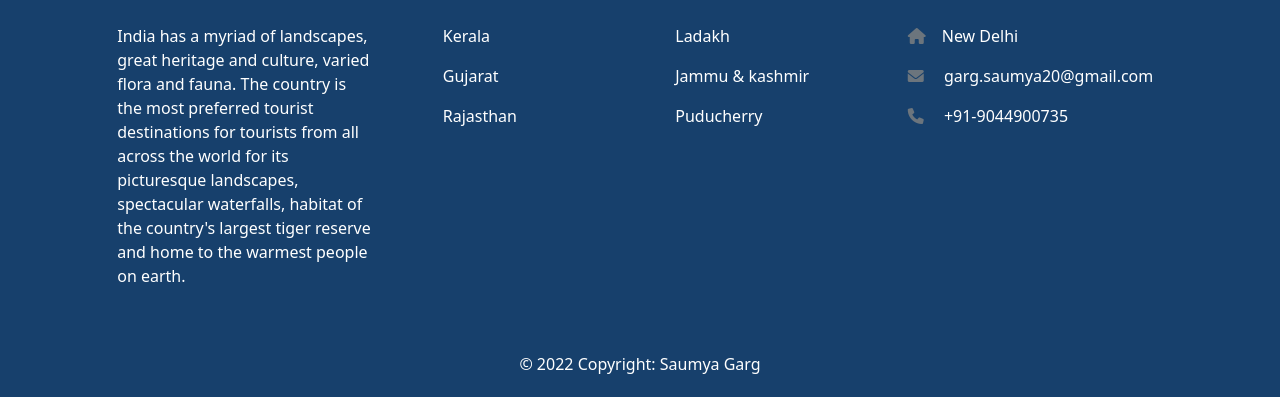
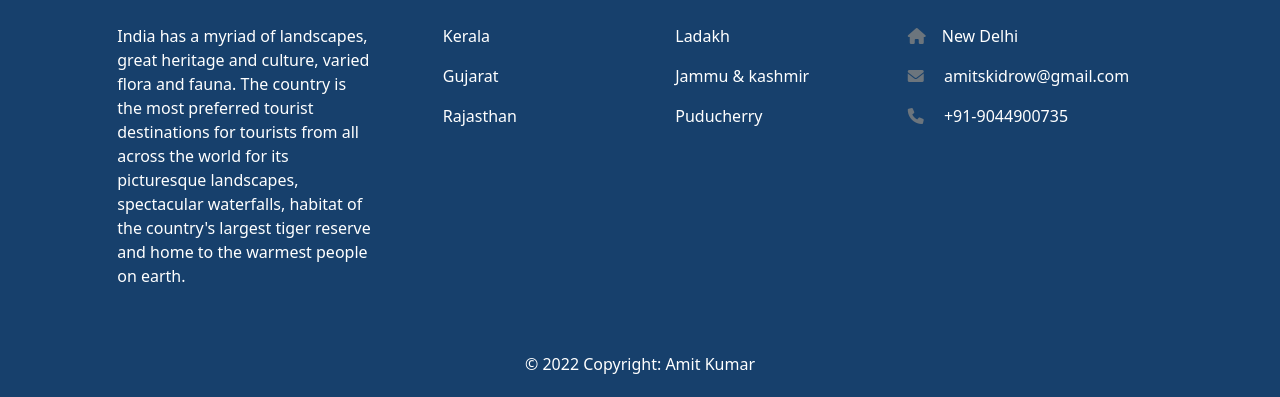
Before and after one commit to amitskidrow/Incredible-India, a plain HTML site: page Art.html in a window 1280 px wide. Shown: the part 3326-3723 px from the top of the page. Drawn offline with nearby package versions, Linux system fonts and the light colour scheme; files whose address does not match are found by name.

Commit message:
Initial commit for Incredible-India

```diff
--- a/Art.html
+++ b/Art.html
@@ -406,7 +406,7 @@
                         <p><i class="fas fa-home me-3 text-secondary"></i>New Delhi</p>
                         <p>
                             <i class="fas fa-envelope me-3 text-secondary"></i>
-                            garg.saumya20@gmail.com
+                            amitskidrow@gmail.com
                         </p>
                         <p><i class="fas fa-phone me-3 text-secondary"></i> +91-9044900735</p>
 
@@ -421,7 +421,7 @@
         <!-- Copyright -->
         <div class="text-center p-4" style="background-color: #17406C; color:white">
             © 2022 Copyright:
-            Saumya Garg
+            Amit Kumar
         </div>
         <!-- Copyright -->
     </footer>
```
Also changed, not shown: Adventure.html (+1 -1 lines), Food.html (+1 -1 lines), Gujarat.html (+1 -1 lines), Heritage.html (+1 -1 lines), Kerala.html (+1 -1 lines), Nature.html (+1 -1 lines), Rajasthan.html (+1 -1 lines), Spiritual.html (+1 -1 lines), index.html (+2 -2 lines).
